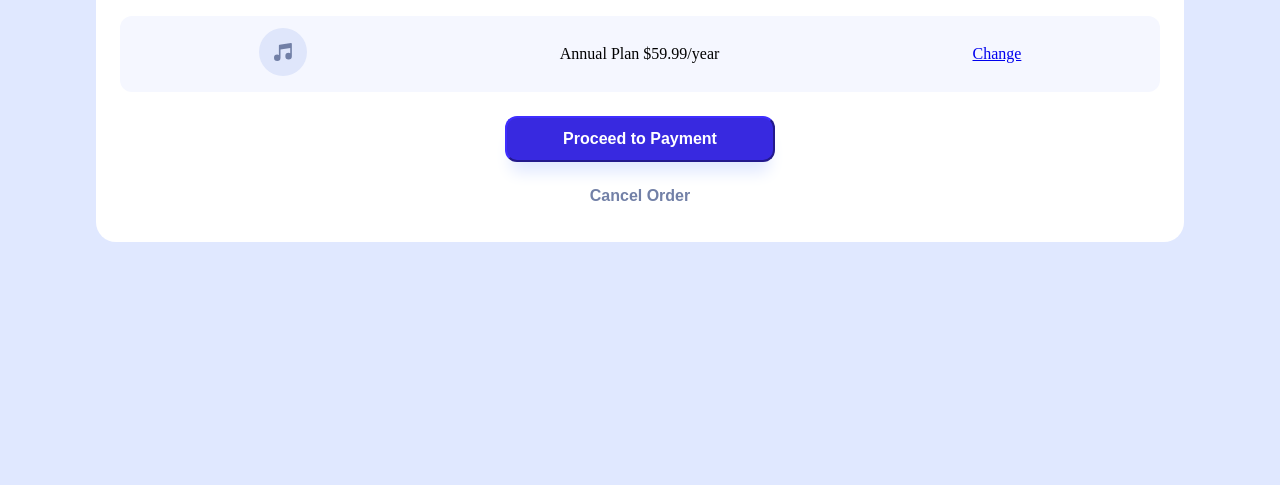
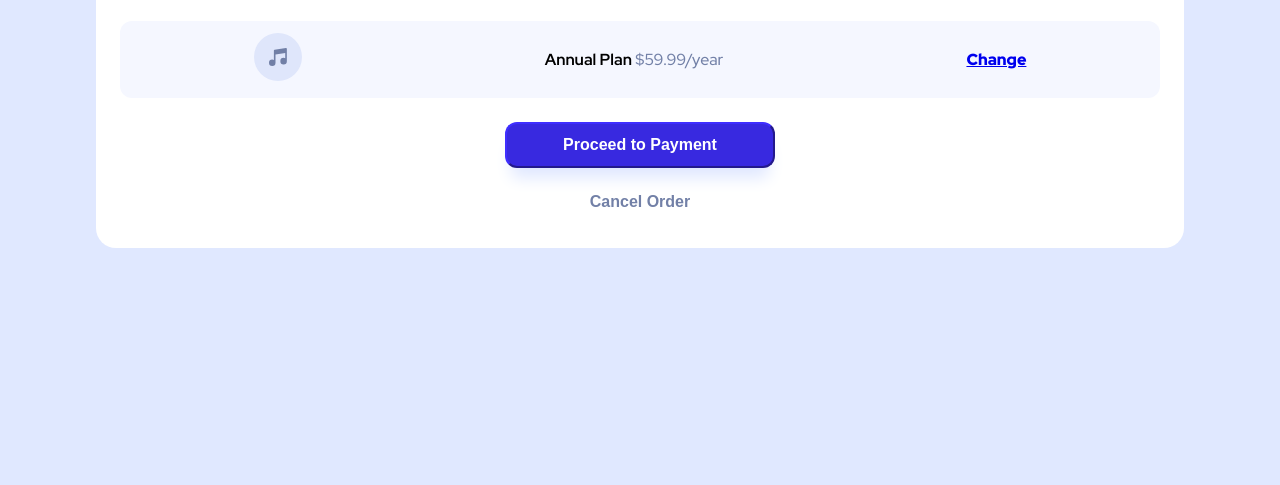
Before and after one commit to Mlipa/order_summary, a plain HTML site: page index.html in a window 1280 px wide. Shown: the part 315-800 px from the top of the page. Drawn offline with Linux system fonts and the light colour scheme.

Commit message:
Terminado con todas las modificaciones

```diff
--- a/css/style.css
+++ b/css/style.css
@@ -26,6 +26,7 @@ body{
     border-radius: 20px;
     margin-top: 64px;
     background-color: white;
+    font-family: 'Red Hat Display', sans-serif;
 }
 
 .payment-card header img{
@@ -42,7 +43,7 @@ main h1{
 }
 
 main p{
-    margin: 0 24px 24px 24px;
+    margin: 0 32px 24px 32px;
     color: var(--Desaturated-blue);
     font-weight: 500;
     line-height: 24px;
@@ -56,6 +57,18 @@ main p{
     padding: 12px;
     border-radius: 12px;
     background-color: var(--Very-pale-blue);
+}
+
+.span1{
+    font-weight: 700;
+}
+
+.span2{
+    color: var(--Desaturated-blue);
+}
+
+a{
+    font-weight: 900;
 }
 
 .fooder{
--- a/index.html
+++ b/index.html
@@ -25,8 +25,8 @@
           <img src="./images/icon-music.svg" alt="">
         </div>
         <div>
-          <span>Annual Plan</span>
-          <span>$59.99/year</span>
+          <span class="span1">Annual Plan</span>
+          <span class="span2">$59.99/year</span>
         </div>
         <div>
           <a href="#">Change</a>
```
